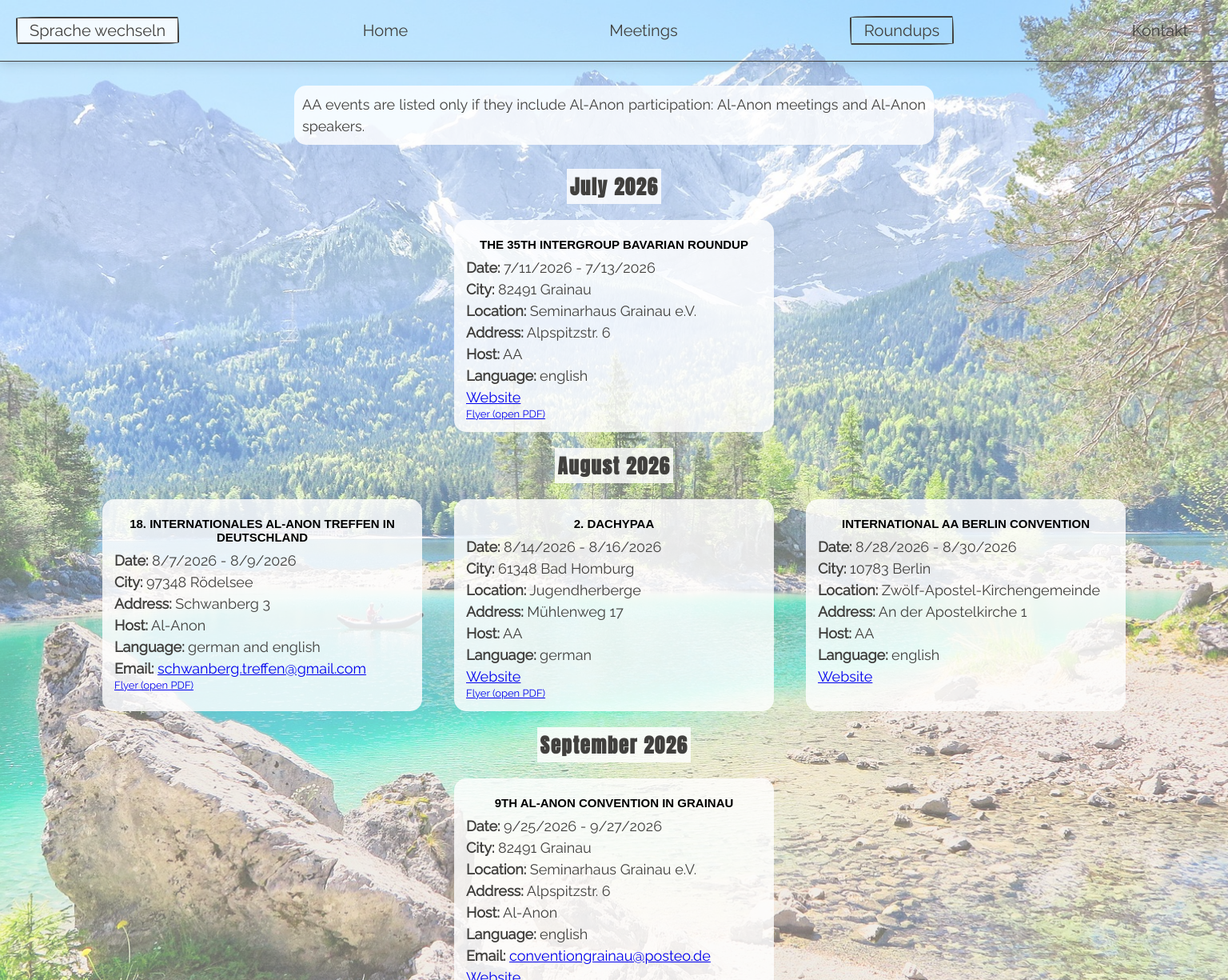
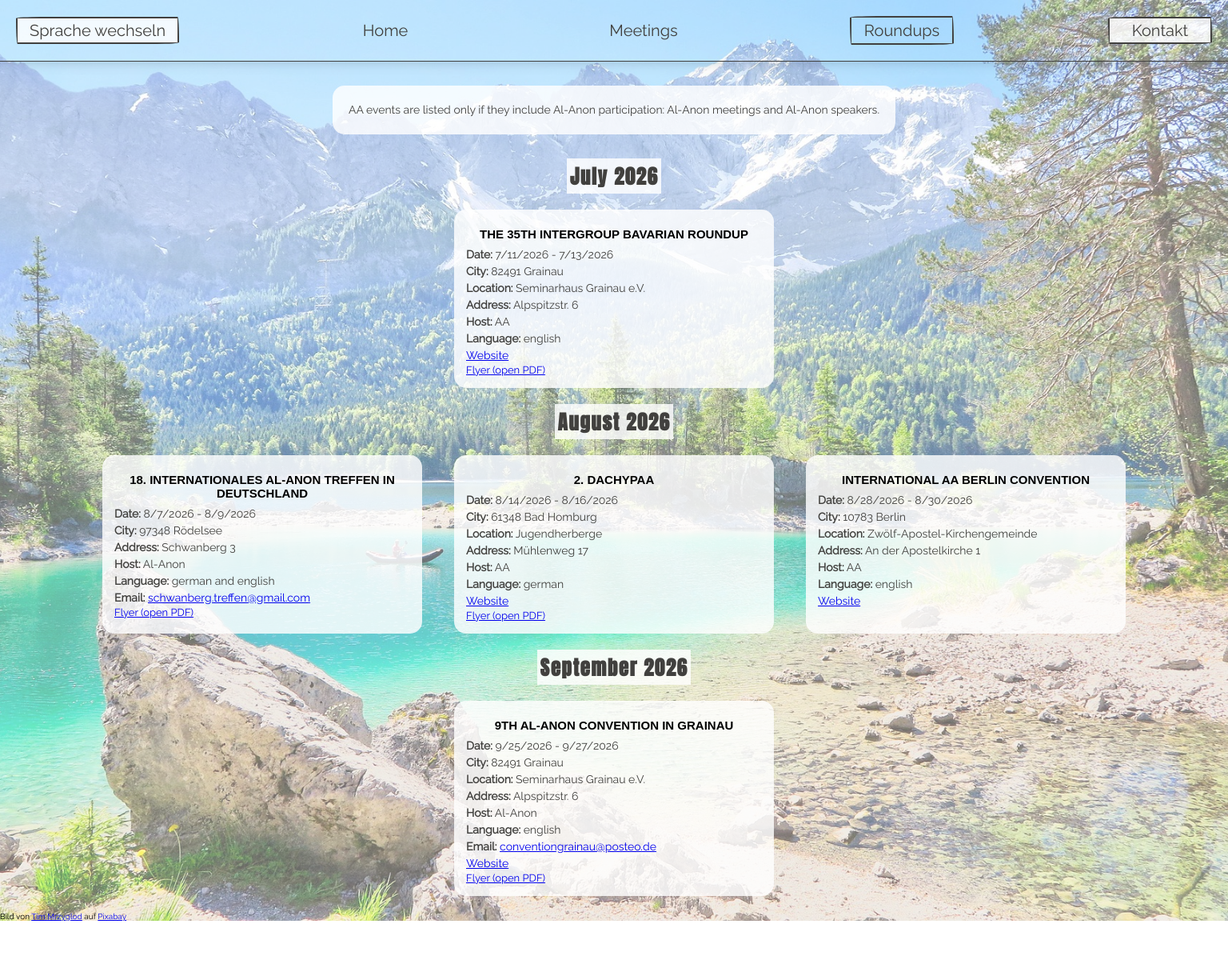
Before and after one commit to Footsteps/al-anon, a React (Vite) app: page /events in a window 1536 px wide. Shown: the top 1225 px of the page at 80% size. After the commit the page ends 1151 px from the top, so only its background shows below. Built offline with nearby package versions, Linux system fonts and the light colour scheme; a web font is replaced by a local one.

Commit message:
styling finished. started footer

```diff
--- a/src/App.jsx
+++ b/src/App.jsx
@@ -3,6 +3,7 @@ import Meetings from "./pages/Meetings.jsx";
 import Header from "./components/Header.jsx";
 import Events from "./pages/Events.jsx";
 import Contact from "./pages/Contact.jsx";
+import Footer from "./components/Footer.jsx";
 
 
 import { Routes, Route, useLocation } from "react-router-dom";
@@ -15,6 +16,7 @@ function App() {
   const [isMobile, setIsMobile] = useState(false);
 
   useEffect(() => {
+
       const handleResize = () => {
         setIsMobile(window.innerWidth <= 768);
       };
@@ -32,6 +34,7 @@ function App() {
         <Route path="/events" element={<Events language={language} />} />
         <Route path="/contact" element={<Contact language={language} />} />
       </Routes>
+      <Footer />
     </div>
   )
 }
--- /dev/null
+++ b/src/components/Footer.jsx
@@ -0,0 +1,25 @@
+import { useLocation } from "react-router-dom";
+
+export default function Footer() {
+    const location = useLocation();
+    console.log(location.pathname);
+    return(
+        <footer>
+            {location.pathname === "/meetings" &&
+            (<span className="picture-source">Bild von <a href="https://pixabay.com/de/users/slightly_different-2006397/?utm_source=link-attribution&utm_medium=referral&utm_campaign=image&utm_content=3728327">Sly</a>
+                auf <a href="https://pixabay.com/de//?utm_source=link-attribution&utm_medium=referral&utm_campaign=image&utm_content=3728327">Pixabay</a>
+            </span>)
+            }
+            {location.pathname === "/events" &&
+            (<span className="picture-source">Bild von <a href="https://pixabay.com/de/users/fossane-202471/?utm_source=link-attribution&utm_medium=referral&utm_campaign=image&utm_content=4908017">Tim Mrzyglod</a> auf <a href="https://pixabay.com/de//?utm_source=link-attribution&utm_medium=referral&utm_campaign=image&utm_content=4908017">Pixabay</a>
+            </span>)
+            }
+            {location.pathname === "/contact" &&
+            (<span className="picture-cource">Bild von <a href="https://pixabay.com/de/users/lum3n-1066559/?utm_source=link-attribution&utm_medium=referral&utm_campaign=image&utm_content=1406846">LUM3N</a> auf <a href="https://pixabay.com/de//?utm_source=link-attribution&utm_medium=referral&utm_campaign=image&utm_content=1406846">Pixabay</a></span>)
+            }
+
+            <span className="impressum"></span>
+
+        </footer>
+    )
+}
--- a/src/index.css
+++ b/src/index.css
@@ -226,7 +226,6 @@ section p {
   text-align: justify;
 }
 
-
 /**GLASS CARD**/
 
 .card {
@@ -245,7 +244,6 @@ section p {
     inset 0 0 0.2rem 0.1rem hsl(260 75% 40% / 15%),
     inset 0 0 0.3rem 0.2rem hsl(260 75% 40% / 10%);
   backdrop-filter: blur(2rem);
-
 }
 
 .card h4 {
@@ -314,7 +312,34 @@ article.event-card h3 {
   font-size: 1.3rem;
 }
 
+@media (min-width: 481px) {
+  h1 {
+    margin: 1rem 0;
+  }
+
+  .section-card > p {
+    font-size: 1.4rem;
+  }
+
+  #meetings > p {
+    padding: 1rem;
+  }
+
+  .card {
+    margin: 1rem 0;
+  }
+
+}
+
 @media (min-width: 769px) {
+  .info-card {
+    max-width: 800px;
+    margin: 3rem auto;
+    padding: 2rem;
+    width: fit-content;
+    text-align: center;
+  }
+
   /*HEADER*/
 
   nav {
@@ -328,7 +353,10 @@ article.event-card h3 {
     text-decoration: none;
   }
 
-  button, button:hover, button:active, button:focus {
+  button,
+  button:hover,
+  button:active,
+  button:focus {
     font-size: 1.7rem;
     padding: 1.5rem;
     background: var(--text-background-color);
@@ -341,7 +369,6 @@ article.event-card h3 {
   button:focus {
     transform: translate3d(0, 2px, 0);
   }
-
 
   .nav-link.active {
     background-color: transparent;
@@ -379,11 +406,17 @@ article.event-card h3 {
     font-size: 2.3rem;
   }
 
-
   section p {
     padding: 1rem;
     font-size: 1.5rem;
     font-weight: 550;
+  }
+
+  .home-container .newcomer,
+  .home-container .meetings,
+  .home-container .conventions {
+    width: 350px;
+    margin: 2rem auto;
   }
 
   /**Meetings**/
@@ -410,10 +443,23 @@ article.event-card h3 {
   .section-card p {
     padding: 0;
   }
+}
+
+@media (min-width: 1023px) and (max-width: 1157px) {
+  .card {
+    min-width: 300px;
+  }
 
 }
 
-@media (min-width: 1023px) {
+@media (min-width: 1158px){
+  .card {
+    min-width: 350px;
+  }
+
+}
+
+@media (min-width: 1023px){
   /*HEADER*/
 
   header {
@@ -444,11 +490,6 @@ article.event-card h3 {
     padding: 0;
     font-size: 1.8rem;
     font-weight: 550;
-  }
-
-  .info-card {
-    max-width: 800px;
-    margin: 3rem auto;
   }
 
   .home-container {
@@ -488,7 +529,7 @@ article.event-card h3 {
   .meetings-container {
     display: grid;
     grid-template-columns: repeat(auto-fit, minmax(350px, 500px));
-    column-gap: 4rem;
+    column-gap: 2rem;
     row-gap: 2rem;
     align-items: start;
     max-width: 1100px;
@@ -500,7 +541,6 @@ article.event-card h3 {
     grid-column: 1/2;
     display: grid;
     gap: 2rem;
-
   }
 
   .wednesday {
@@ -513,13 +553,8 @@ article.event-card h3 {
     grid-column: 3/4;
   }
 
-
   .saturday {
     grid-row: 1/1;
-}
-
-.card {
-  min-width: 350px;
   }
 
   /**EVENTS**/
@@ -527,5 +562,22 @@ article.event-card h3 {
   .event-card {
     width: 400px;
   }
+}
 
+@media(min-width: 1367px) {
+   nav > a:last-child {
+    border-style: solid;
+    border-width: 2px;
+    border-bottom-left-radius: 15px 255px;
+    border-bottom-right-radius: 225px 15px;
+    border-top-left-radius: 255px 15px;
+    border-top-right-radius: 15px 225px;
+
+    box-shadow: rgba(0, 0, 0, 0.2) 15px 28px 25px -18px;
+
+    padding: 1.5rem;
+    background: var(--text-background-color);
+    color: var(--primary-color);
+    border-color: var(--primary-color);
   }
+}
```
Also changed, not shown: src/assets/background.jpg. Lines whose indentation alone changed are shown as unchanged.
